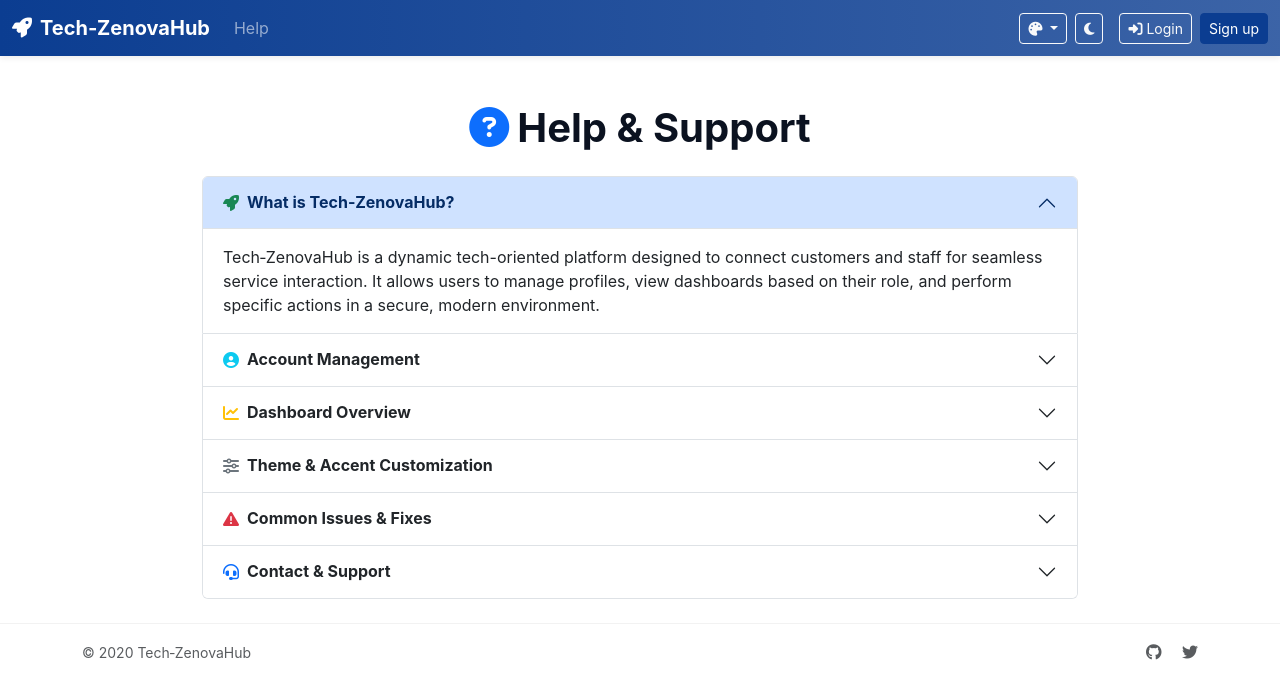
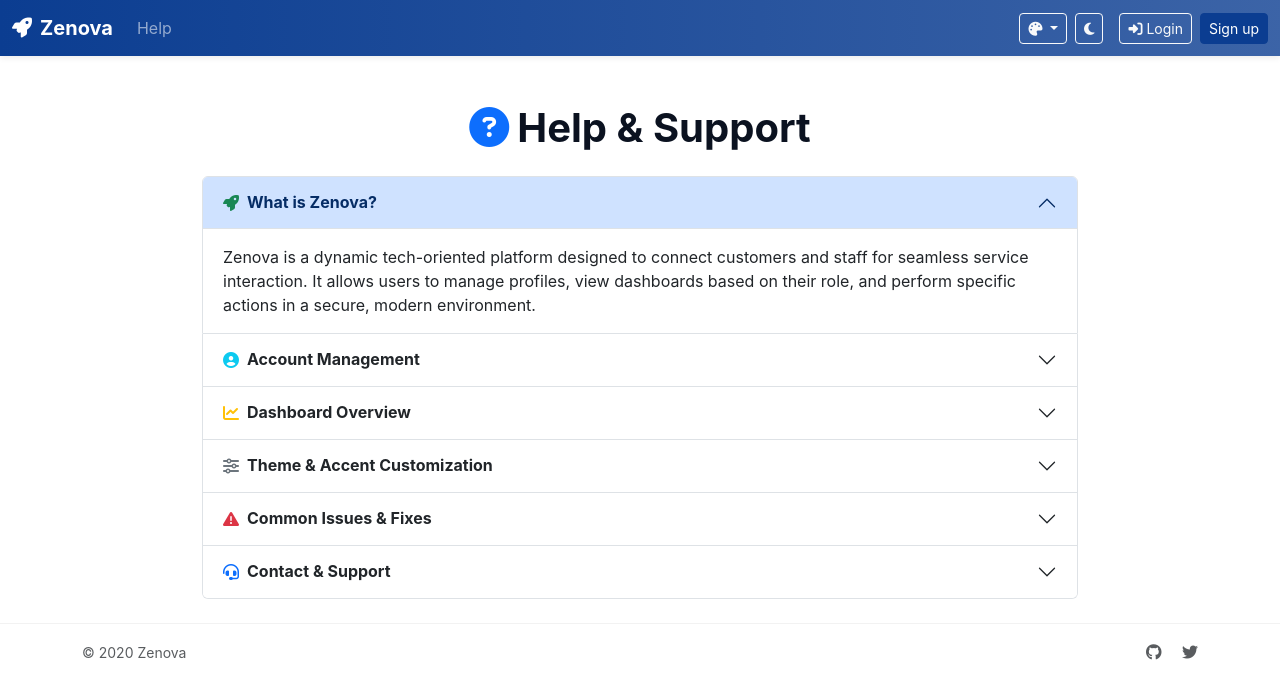
Before and after one commit to developer-badhan/Tech-ZenovaHub, a Django app: template user/templates/help/help.html in a window 1280 px wide. Shown: the top 699 px of the page. Run offline with Django 3.2, Linux system fonts and the light colour scheme; the template is opened without the code that fills it: most values are stand-ins (such as "Sample title", 1, 10 or a date in 2020); some libraries are stand-ins or nearby versions.

Commit message:
changing name from tech-zenovahub to zenova

```diff
--- a/user/services/otp_service.py
+++ b/user/services/otp_service.py
@@ -28,7 +28,7 @@ def generate_otp(user):
             "is_verified": False
         }
     )
-    subject = "Your Tech-ZenovaHub OTP Code"
+    subject = "Your Zenova OTP Code"
     message = f"""
     Hi {user.first_name},
 
@@ -37,7 +37,7 @@ def generate_otp(user):
 
     If you didn’t request this, please ignore.
 
-    – Tech-ZenovaHub Team
+    – Zenova Team
     """
 
     send_mail(
@@ -67,7 +67,7 @@ def verify_otp(user, entered_code):
     # Mark OTP as verified
     otp_obj.is_verified = True
     otp_obj.save()
-    subject = "🎉 Welcome to Tech-ZenovaHub"
+    subject = "🎉 Welcome to Zenova"
     html_content = render_to_string("email/welcome_email.html", {"user": user})
     text_content = strip_tags(html_content)
     email = EmailMultiAlternatives(
--- a/user/templates/base.html
+++ b/user/templates/base.html
@@ -4,7 +4,7 @@
 <head>
     <meta charset="utf-8" />
     <meta name="viewport" content="width=device-width,initial-scale=1" />
-    <title>{% block title %}Tech-ZenovaHub{% endblock %}</title>
+    <title>{% block title %}Zenova{% endblock %}</title>
 
     <!-- Bootstrap 5 -->
     <link rel="stylesheet" href="{% static 'css/bootstrap.min.css' %}">
@@ -30,7 +30,7 @@
   <div class="container-fluid">
     <a class="navbar-brand d-flex align-items-center" href="/">
       <i class="fa-solid fa-rocket me-2"></i>
-      <span class="fw-bold">Tech‑ZenovaHub</span>
+      <span class="fw-bold">Zenova</span>
     </a>
 
     <button class="navbar-toggler" type="button" data-bs-toggle="collapse" data-bs-target="#tzgNavbarContent" aria-controls="tzgNavbarContent" aria-expanded="false" aria-label="Toggle navigation">
@@ -104,7 +104,7 @@
 <!-- FOOTER -->
 <footer class="tzh-footer mt-auto py-3">
   <div class="container d-flex justify-content-between align-items-center">
-    <small class="text-muted">&copy; {{ now.year }} Tech‑ZenovaHub</small>
+    <small class="text-muted">&copy; {{ now.year }} Zenova</small>
     <div>
       <a class="text-muted me-3" href="#"><i class="fab fa-github"></i></a>
       <a class="text-muted" href="#"><i class="fab fa-twitter"></i></a>
--- a/user/templates/dashboard/customer_dashboard.html
+++ b/user/templates/dashboard/customer_dashboard.html
@@ -1,6 +1,6 @@
 {% extends "base.html" %}
 {% load static %}
-{% block title %}Customer Dashboard - Tech-ZenovaHub{% endblock %}
+{% block title %}Customer Dashboard - Zenova{% endblock %}
 
 {% block content %}
 <div class="container-fluid mt-5 mb-5"> <!-- Added outer margin for spacing -->
--- a/user/templates/dashboard/staff_dashboard.html
+++ b/user/templates/dashboard/staff_dashboard.html
@@ -1,7 +1,7 @@
 
 {% extends "base.html" %}
 {% load static %}
-{% block title %}Delivery Staff Dashboard - Tech-ZenovaHub{% endblock %}
+{% block title %}Delivery Staff Dashboard - Zenova{% endblock %}
 
 {% block content %}
 <div class="container-fluid mt-5 mb-5"> <!-- Outer margin for spacing -->
--- a/user/templates/email/welcome_email.html
+++ b/user/templates/email/welcome_email.html
@@ -21,9 +21,9 @@
   <div class="container">
     <h2>🎉 Welcome, {{ user.first_name }}!</h2>
     <p>Your account has been successfully verified with OTP.</p>
-    <p>We’re excited to have you at <b>Tech-ZenovaHub</b>. Explore our platform and enjoy smart shopping!</p>
+    <p>We’re excited to have you at <b>Zenova</b>. Explore our platform and enjoy smart shopping!</p>
     <br><br>
-    <p>Cheers,<br>Tech-ZenovaHub Team</p>
+    <p>Cheers,<br>Zenova Team</p>
   </div>
 </body>
 </html>
--- a/user/templates/help/help.html
+++ b/user/templates/help/help.html
@@ -1,6 +1,6 @@
 {% extends "base.html" %}
 
-{% block title %}Help | Tech-ZenovaHub{% endblock %}
+{% block title %}Help | Zenova{% endblock %}
 
 {% block content %}
 <div class="container mt-4" style="max-width: 900px;">
@@ -12,12 +12,12 @@
         <div class="accordion-item">
             <h2 class="accordion-header" id="headingIntro">
                 <button class="accordion-button fw-bold" type="button" data-bs-toggle="collapse" data-bs-target="#collapseIntro" aria-expanded="true" aria-controls="collapseIntro">
-                    <i class="fa-solid fa-rocket me-2 text-success"></i> What is Tech‑ZenovaHub?
+                    <i class="fa-solid fa-rocket me-2 text-success"></i> What is Zenova?
                 </button>
             </h2>
             <div id="collapseIntro" class="accordion-collapse collapse show" aria-labelledby="headingIntro" data-bs-parent="#helpAccordion">
                 <div class="accordion-body">
-                    Tech‑ZenovaHub is a dynamic tech-oriented platform designed to connect customers and staff for seamless service interaction. It allows users to manage profiles, view dashboards based on their role, and perform specific actions in a secure, modern environment.
+                    Zenova is a dynamic tech-oriented platform designed to connect customers and staff for seamless service interaction. It allows users to manage profiles, view dashboards based on their role, and perform specific actions in a secure, modern environment.
                 </div>
             </div>
         </div>
@@ -105,9 +105,9 @@
                 <div class="accordion-body">
                     Need more help? Reach out to our support team!
                     <ul>
-                        <li>Email: <a href="mailto:support@techzenovahub.com">support@techzenovahub.com</a></li>
-                        <li>Twitter: <a href="#" target="_blank">@TechZenovaHub</a></li>
-                        <li>GitHub: <a href="#" target="_blank">github.com/techzenovahub</a></li>
+                        <li>Email: <a href="mailto:support@techzenovahub.com">support@zenova.com</a></li>
+                        <li>Twitter: <a href="#" target="_blank">Zenova</a></li>
+                        <li>GitHub: <a href="#" target="_blank">github.com/zenova</a></li>
                     </ul>
                     Support hours: <strong>Mon–Fri, 9am–6pm GMT</strong>
                 </div>
--- a/user/templates/login/login.html
+++ b/user/templates/login/login.html
@@ -1,6 +1,6 @@
 {% extends "base.html" %}
 {% load static %}
-{% block title %}Login - Tech-ZenovaHub{% endblock %}
+{% block title %}Login - Zenova{% endblock %}
 
 {% block content %}
 <div class="row justify-content-center">
```
Also changed, not shown: user/services/email_service.py (+9 -9 lines).
